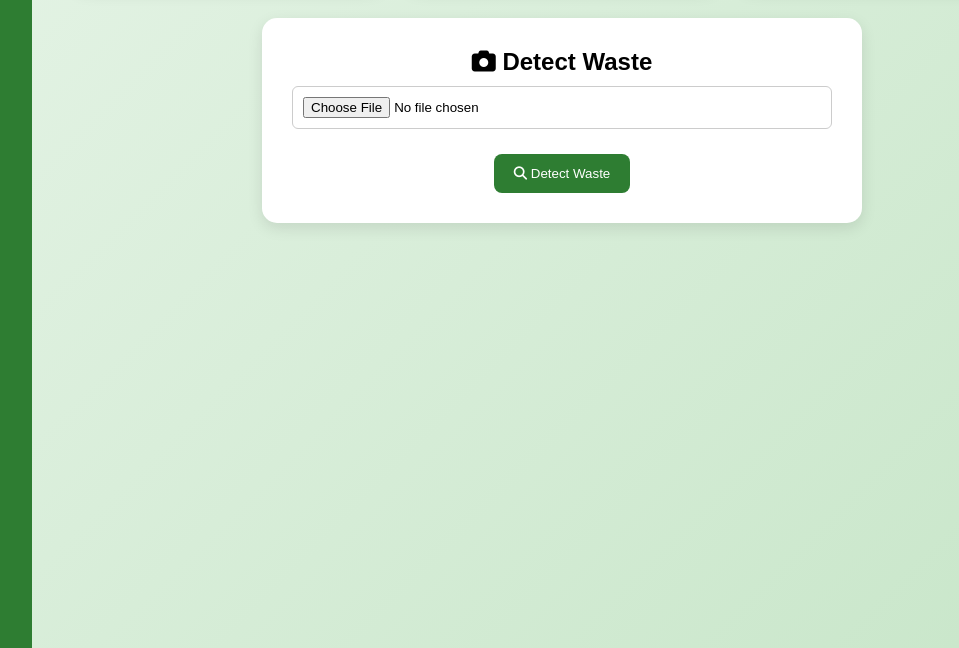
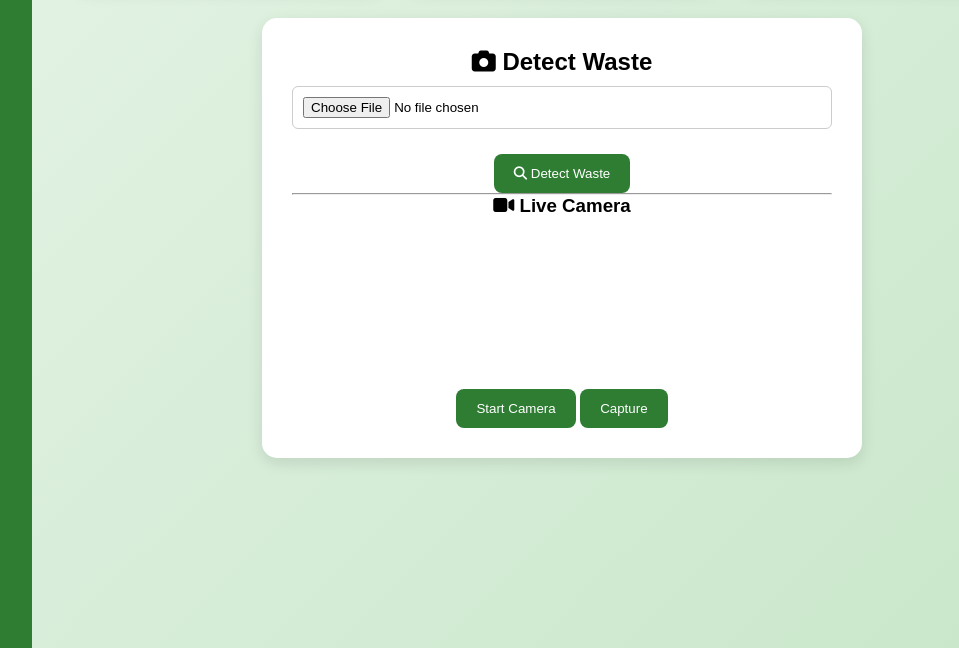
Before and after one commit to marveluj02/waste_detection, a Flask app: page /dashboard in a window 1280 px wide. Shown: the part 210-858 px from the top of the page, without its empty margins (188-1147 px from the left). Run offline with Flask 3, Linux system fonts and the light colour scheme; the visitor is signed in with stand-in values (Sample User, id 1); parts of the project's set-up code (start-up, migrations or seed data) failed here and were passed over.

Commit message:
Added live camera detection and fixed dashboard layout with proper script placement

```diff
--- a/app.py
+++ b/app.py
@@ -3,7 +3,7 @@ import cv2
 import numpy as np
 import joblib
 
-from flask import Flask, render_template, request, redirect, url_for, session
+from flask import Flask, render_template, request, redirect, url_for, session, jsonify
 
 # ----------------- APP SETUP -----------------
 app = Flask(__name__)
@@ -97,6 +97,27 @@ def logout():
     session.pop("user", None)
     return redirect(url_for("login"))
 
+@app.route('/predict_camera', methods=['POST'])
+def predict_camera():
+    import base64
+    import numpy as np
+    import cv2
+
+    data = request.get_json()
+    image_data = data['image']
+
+    # Decode image
+    image_bytes = base64.b64decode(image_data.split(',')[1])
+    np_arr = np.frombuffer(image_bytes, np.uint8)
+    img = cv2.imdecode(np_arr, cv2.IMREAD_COLOR)
+
+    # SAME processing as training
+    img = cv2.resize(img, (64, 64))
+    features = img.flatten().reshape(1, -1)
+
+    prediction = model.predict(features)[0]
+
+    return jsonify({'prediction': prediction})
 
 # ----------------- RUN APP -----------------
 
--- a/templates/dashboard.html
+++ b/templates/dashboard.html
@@ -17,6 +17,41 @@ document.getElementById("fileInput").addEventListener("change", function(event)
 });
 </script>
 
+<script>
+let video = document.getElementById("video");
+
+function startCamera() {
+    navigator.mediaDevices.getUserMedia({ video: true })
+        .then(stream => {
+            video.srcObject = stream;
+        });
+}
+
+function captureImage() {
+    let canvas = document.getElementById("canvas");
+    let context = canvas.getContext("2d");
+
+    canvas.width = video.videoWidth;
+    canvas.height = video.videoHeight;
+
+    context.drawImage(video, 0, 0);
+
+    let imageData = canvas.toDataURL("image/png");
+
+    fetch("/predict_camera", {
+        method: "POST",
+        headers: {
+            "Content-Type": "application/json"
+        },
+        body: JSON.stringify({ image: imageData })
+    })
+    .then(res => res.json())
+    .then(data => {
+        document.getElementById("cameraResult").innerText =
+            "Detected: " + data.prediction;
+    });
+}
+</script>
 <body>
 
 <div class="navbar">
@@ -73,6 +108,19 @@ document.getElementById("fileInput").addEventListener("change", function(event)
                 <i class="fas fa-search"></i> Detect Waste
             </button>
         </form>
+        <hr>
+
+<h3><i class="fas fa-video"></i> Live Camera</h3>
+
+<video id="video" width="300" autoplay></video>
+<br><br>
+
+<button onclick="startCamera()">Start Camera</button>
+<button onclick="captureImage()">Capture</button>
+
+<canvas id="canvas" style="display:none;"></canvas>
+
+<p id="cameraResult"></p>
 
         {% if image_path %}
             <img src="{{ image_path }}" width="200">
```
